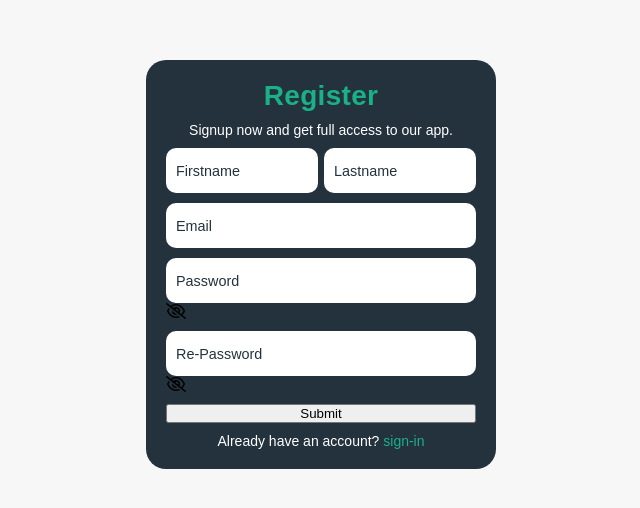
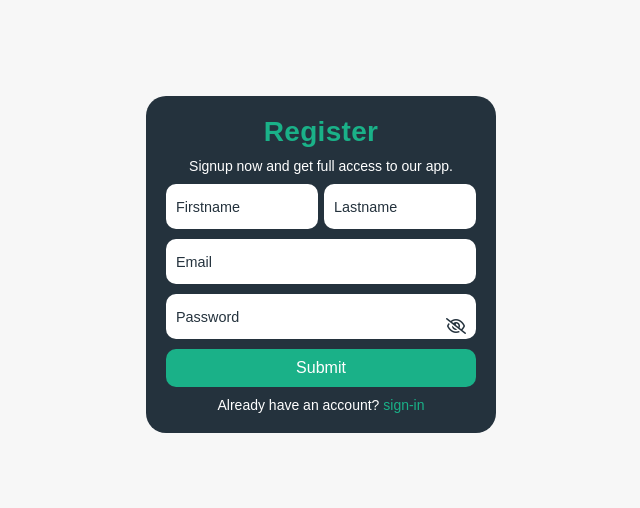
Before and after one commit to JashiunM/Music-Match, a plain HTML site: page create account.html in a window 1280 px wide. Shown: the part 136-644 px from the top of the page, without its empty margins (319-959 px from the left). Drawn offline with Linux system fonts and the light colour scheme; a web font is replaced by a local one.

Commit message:
new new create account

```diff
--- a/create account.css
+++ b/create account.css
@@ -93,3 +93,37 @@ body{
     font-weight: 600;
 
 }
+
+.form label input:valid + span{
+    color: #1ab188;
+}
+
+.form label .icon{
+    position: absolute;
+    top: 50%;
+    right: 10px;
+    transform: translate;
+    color: #24323d;
+    cursor: pointer;
+    width: 20px;
+    height: 20px;
+    display: flex;
+    align-items: center;
+    justify-self: center;
+    z-index: 9;
+}
+.sumbit {
+    border: none;
+    outline: none;
+    background: #1ab188;
+    padding: 10px;
+    border-radius: 10px;
+    color:#ffff;
+    font-size: 16px;
+    transform: 0.3s ease;
+    cursor: pointer;
+}
+.sumbit:hover{
+    background: #1ab188;
+    transition: 0.3s;
+}
--- a/create account.html
+++ b/create account.html
@@ -37,14 +37,7 @@
                 <span class="icon" id="togglePassword">
                     <i class="far fa-eye-slash"></i>
                 </span>
-            </label>
 
-            <label>
-                <input type="text" required>
-                <span>Re-Password</span>
-                <span class="icon" id="togglePassword">
-                    <i class="far fa-eye-slash"></i>
-                </span>
             </label>
             <button class="sumbit">Submit</button>
             <p class="signin">
@@ -52,7 +45,7 @@
                 <a href="#" id="sign-in">sign-in</a>
 
             </p>
-        </div>
+
 
 
 
```
